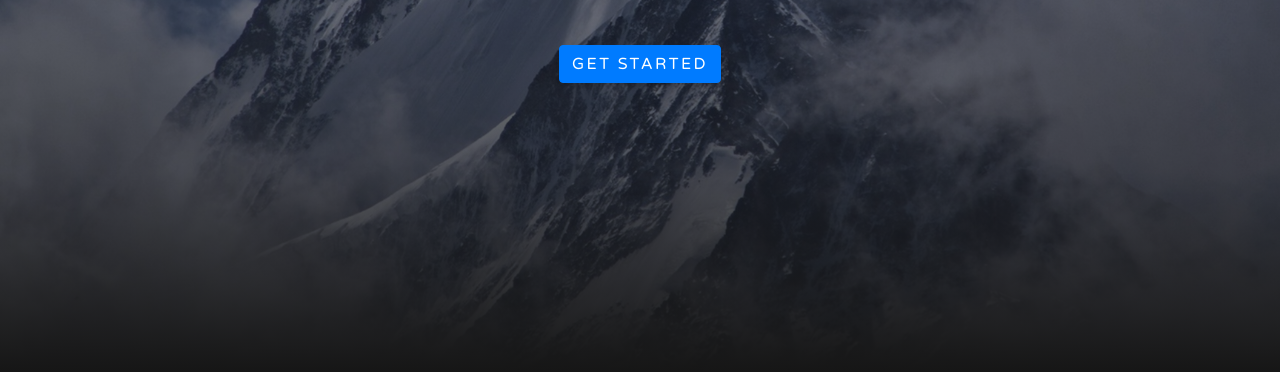
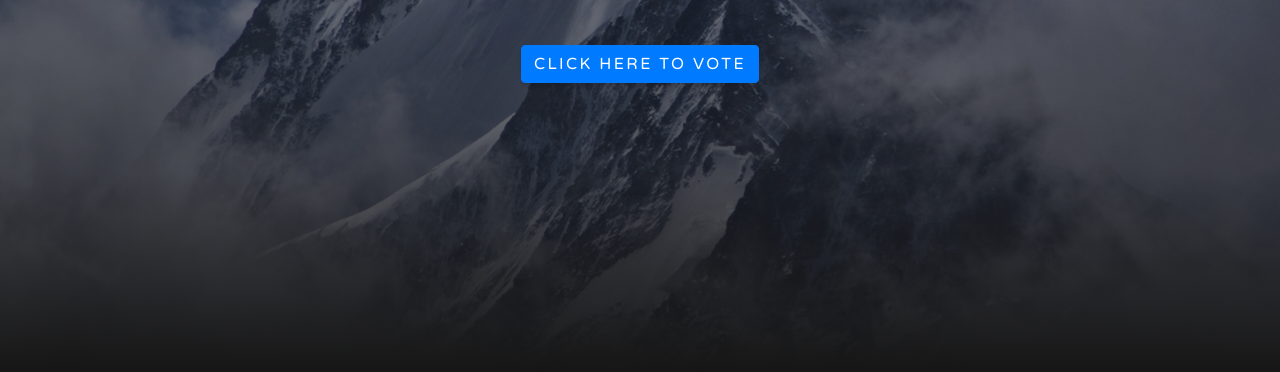
Before and after one commit to healthcarestats/zolitothearctic, a website with bundled scripts: page index.html in a window 1280 px wide. Shown: the part 428-800 px from the top of the page. Built offline with nearby package versions, Linux system fonts and the light colour scheme.

Commit message:
Update index.html

```diff
--- a/index.html
+++ b/index.html
@@ -68,7 +68,7 @@
       <div class="mx-auto text-center">
         <h1 class="mx-auto my-0 text-uppercase">To the Arctic</h1>
         <h2 class="text-white-50 mx-auto mt-2 mb-5">Motto example</h2>
-        <a href="#about" class="btn btn-primary js-scroll-trigger">Get Started</a>
+        <a href="#about" class="btn btn-primary js-scroll-trigger">Click here to vote</a>
       </div>
     </div>
   </header>
```
